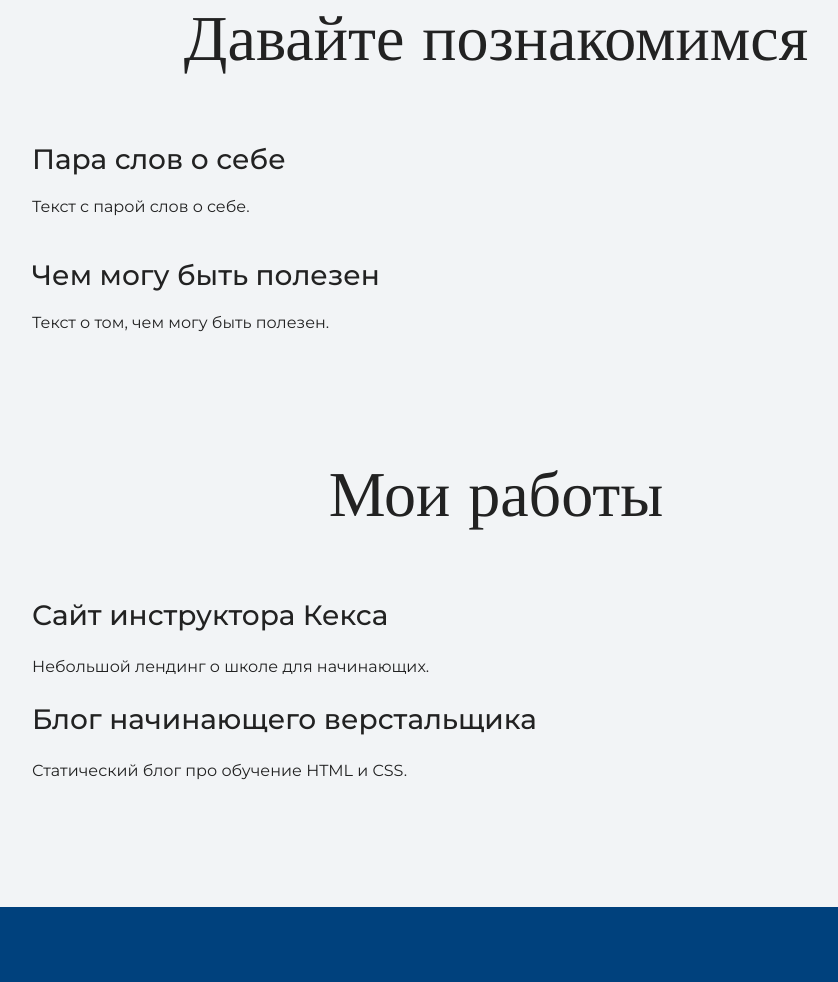
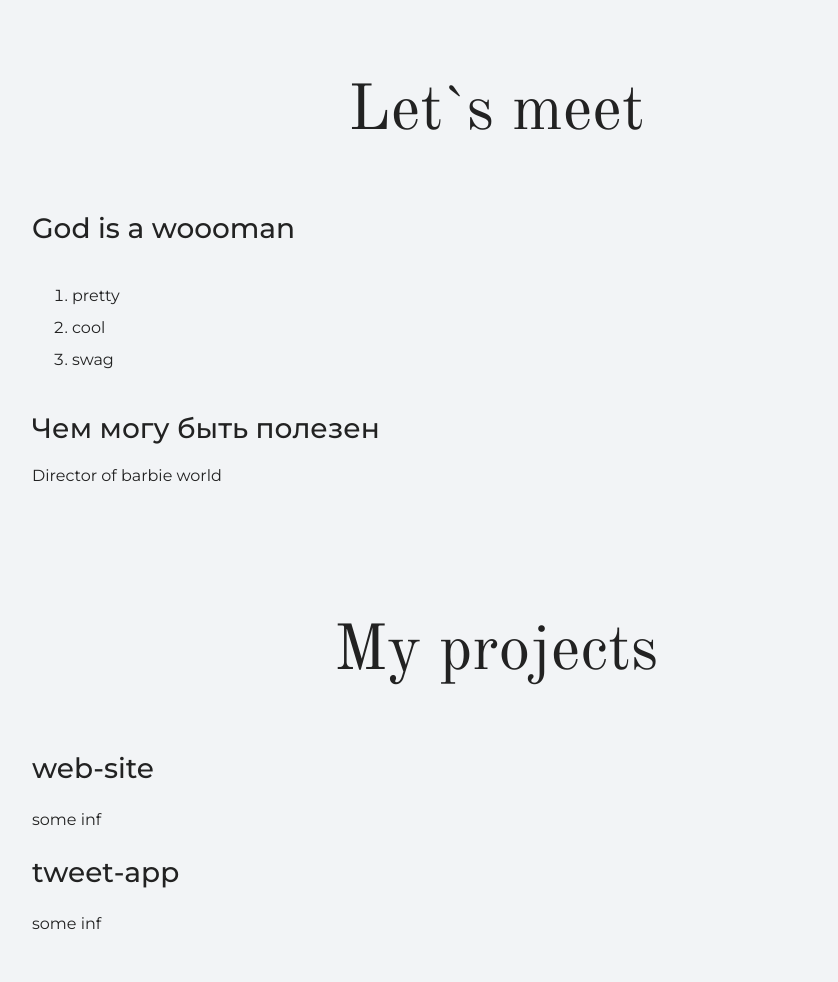
Before and after one commit to 8Natalia8/myFirstSite, a plain HTML site: page index.html in a window 1280 px wide. Shown: the part 1033-2015 px from the top of the page, without its empty margins (144-982 px from the left). Drawn offline with nearby package versions, Linux system fonts and the light colour scheme.

Commit message:
English translate v1.0

```diff
--- a/index.html
+++ b/index.html
@@ -4,46 +4,58 @@
     <meta charset="UTF-8">
     <link rel="stylesheet" href="style.css">
 <link href="https://fonts.googleapis.com/css?family=Montserrat:400,500,700|Old+Standard+TT&display=swap&subset=cyrillic" rel="stylesheet">
-    <title>Портфолио Junior верстальщика</title>
+    <title>Портфолио Natalie Junior</title>
   </head>
 
   <body>
     <header class="page-header">
 	<div class="container">
-      Контакты в шапке
-	</div>
+      Student of Peter the Great St. Petersburg Polytechnic University
+    </div>
+    <div class="container">
+        <h3>Natalie Grigoreva</h3>
+    </div>
     </header>
 
     <section class="hero-image">
   <div class="container">
-      <h1 class="heading">Неопознанный Енот</h1>
-      <p>Junior верстальщик</p>
+      <h1 class="heading">Welcome!</h1>
+      <p>Here will be some information about my professional skills && achievements</p>
 </div>
     </section>
 
     <section class="intro">
   <div class="container">
-      <h2 class="subheading">Давайте познакомимся</h2>
-      <h3>Пара слов о себе</h3>
-      <p>Текст с парой слов о себе.</p>
+      <h2 class="subheading">Let`s meet</h2>
+      <h3>
+          God is a woooman
+      </h3>
+      <p>
+      <ol>
+      <li>pretty</li>
+      <li>cool</li>
+      <li>swag</li>
+        </ol>
+      </p>
       <h3>Чем могу быть полезен</h3>
-      <p>Текст о том, чем могу быть полезен.</p>
+      <p>Director of barbie world</p>
 </div>
     </section>
 
     <section class="portfolio">
   <div class="container">
-      <h2 class="subheading">Мои работы</h2>
-      <h3>Сайт инструктора Кекса</h3>
-      <p>Небольшой лендинг о школе для начинающих.</p>
-      <h3>Блог начинающего верстальщика</h3>
-      <p>Статический блог про обучение HTML и CSS.</p>
+      <h2 class="subheading">My projects</h2>
+      <h3>web-site</h3>
+      <p>some inf</p>
+      <h3>tweet-app</h3>
+      <p>some inf</p>
 </div>
     </section>
 
     <footer class="page-footer">
   <div class="container">
-      Контакты в подвале
+      Contacts:
+      <p>nataangelspb@gmail.com</p>
 </div>
     </footer>
   </body>
```
